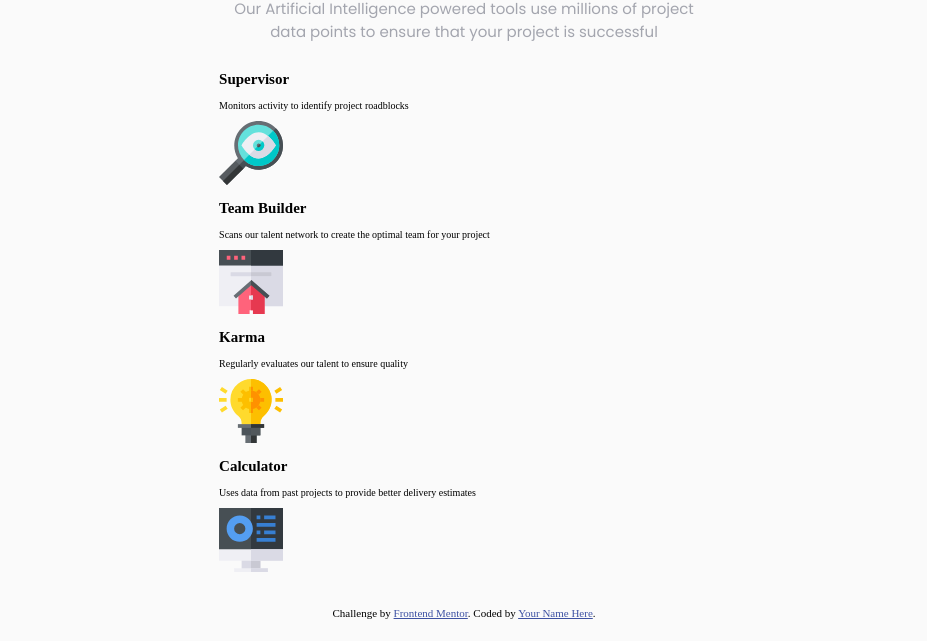
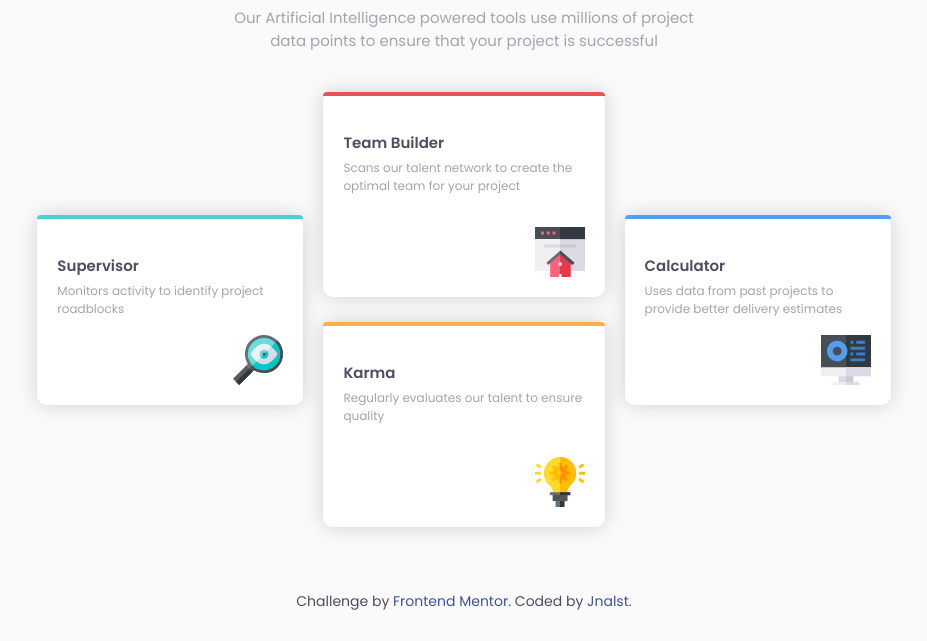
Before and after one commit to jnalst/CHALLENGE-FOUR-CARD, a plain HTML site: page index.html in a window 1280 px wide. Shown: the part 159-800 px from the top of the page, without its empty margins (176-1103 px from the left). Drawn offline with Linux system fonts and the light colour scheme.

Commit message:
Add files via upload

```diff
--- a/index.html
+++ b/index.html
@@ -29,6 +29,7 @@
           <p>Monitors activity to identify project roadblocks</p>
           <img src="./images/icon-supervisor.svg" alt="">
         </div>
+        <span class="collum">
         <div class="team">
           <h2>Team Builder</h2>
           <p>Scans our talent network to create the optimal team for your project</p>
@@ -39,6 +40,7 @@
           <p>Regularly evaluates our talent to ensure quality</p>
           <img src="./images/icon-karma.svg" alt="">
         </div>
+      </span>
         <div class="calc">
           <h2>Calculator</h2>
           <p>Uses data from past projects to provide better delivery estimates</p>
@@ -49,7 +51,7 @@
     <footer>
       <p class="attribution">
         Challenge by <a href="https://www.frontendmentor.io?ref=challenge" target="_blank">Frontend Mentor</a>.
-        Coded by <a href="#">Your Name Here</a>.
+        Coded by <a href="#">Jnalst</a>.
       </p>
     </footer>
   </div>
--- a/style.css
+++ b/style.css
@@ -1,73 +1,183 @@
-@import url('https://fonts.googleapis.com/css2?family=Poppins:wght@200;400;600&display=swap');
+@import url("https://fonts.googleapis.com/css2?family=Poppins:wght@200;400;600&display=swap");
 
-:root{
+:root {
   font-size: 62.5%;
   /* 1 rem = 10px */
 
   /* Primary */
-  --red:#ea5353;
-  --cyan:#45d3d3;
-  --orange:#fcaf4a;
-  --blue:#549ef2;
+  --red: #ea5353;
+  --cyan: #45d3d3;
+  --orange: #fcaf4a;
+  --blue: #549ef2;
   /* Neutral */
-  --vDarkBlue:hsl(234, 12%, 34%);
-  --grayBlue:hsl(229, 6%, 66%);
-  --vLightGray:hsl(0, 0%, 98%);
+  --vDarkBlue: hsl(234, 12%, 34%);
+  --grayBlue: hsl(229, 6%, 66%);
+  --vLightGray: hsl(0, 0%, 98%);
 }
 
 body {
   margin: 0;
 }
 
-.container{
+.container {
   min-height: 100vh;
   display: grid;
   place-items: center;
   background-color: var(--vLightGray);
 }
 
-.info1{
+.info1 {
   display: grid;
 }
 
-.info1 h1{
+.info1 h1 {
   font-family: "Poppins";
   font-weight: 200;
-font-size: 2.8rem;
+  font-size: 3.4rem;
   max-width: 24ch;
   color: var(--vDarkBlue);
   place-self: center;
   text-align: center;
+  margin-bottom: 2rem;
 }
 
-.info1 h1 span{
+.info1 h1 span {
   font-weight: 600;
 }
 
-.info1 p{
+.info1 p {
+  display: grid;
   font-family: "Poppins";
   font-size: 1.5rem;
   max-width: 52ch;
   text-align: center;
   color: var(--grayBlue);
+  place-self: center;
+  margin-top: 0rem;
+  margin-bottom: 2rem;
 }
 
+.info2 {
+  display: flex;
+  place-items: center;
+}
 
+.info2 div {
+  display: grid;
+  gap: 0.5rem;
+  margin: 1rem;
+  border-radius: 1rem;
+  position: relative;
+  box-shadow: 0rem 0rem 2rem #0000002c;
+}
 
+.info2 div::before {
+  content: "";
+  width: auto;
+  height: 0.4rem;
+  background-color: var(--cyan);
+  border-radius: 1rem 1rem 0rem 0rem;
+}
 
+.info2 .team::before {
+  background-color: var(--red);
+}
 
+.info2 .karma::before {
+  background-color: var(--orange);
+}
 
+.info2 .calc::before {
+  background-color: var(--blue);
+}
 
+.info2 div:first-child {
+  background-color: #fff;
+}
 
+.info2 div:last-child {
+  background-color: #fff;
+}
 
+.info2 .collum {
+  margin-block: 1rem;
+}
 
+.info2 .collum .team {
+  margin-bottom: 2.5rem;
+}
 
+.info2 div h2 {
+  font-family: "Poppins";
+  margin-left: 2rem;
+  margin-top: 3rem;
+  color: var(--vDarkBlue);
+  margin-bottom: 0rem;
+}
+
+.info2 div p {
+  font-family: "Poppins";
+  margin-top: 0rem;
+  margin-inline: 2rem;
+  font-size: 1.2rem;
+  max-width: 30ch;
+  color: var(--grayBlue);
+}
+
+.info2 div img {
+  width: 50px;
+  place-self: end;
+  margin-right: 2rem;
+  margin-bottom: 2rem;
+}
+
+.info2 .collum .team img {
+  margin-top: 1.5rem;
+}
+
+.info2 .collum .team p {
+  max-width: 32ch;
+}
+
+.info2 .collum .karma img {
+  margin-top: 1.5rem;
+}
+
+.info2 .collum .karma p {
+  max-width: 32ch;
+}
 
 .attribution {
-      font-size: 11px;
+  font-family: "Poppins";
+  font-size: 1.4rem;
   text-align: center;
+  color: var(--vDarkBlue);
 }
 
 .attribution a {
   color: hsl(228, 45%, 44%);
+  text-decoration: none;
 }
+
+@media screen and (max-width: 450px) {
+
+  .info1 h1 {
+    font-size: 2.2rem;
+    margin-top: 6rem;
+  }
+
+  .info1 p{
+    font-size: 1.3rem;
+    max-width: 33ch;
+  }
+
+  .info2 {
+    display: grid;
+    place-items: center;
+  }
+
+  .attribution{
+    margin-bottom: 4rem;
+    font-size: 1.2rem;
+  }
+}
```
Lines whose indentation alone changed are shown as unchanged.
